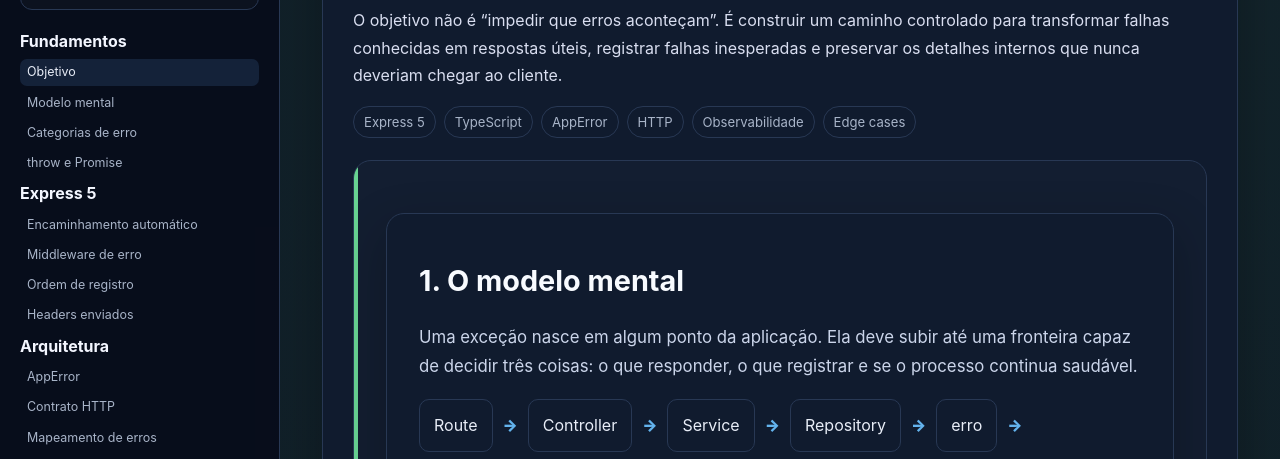
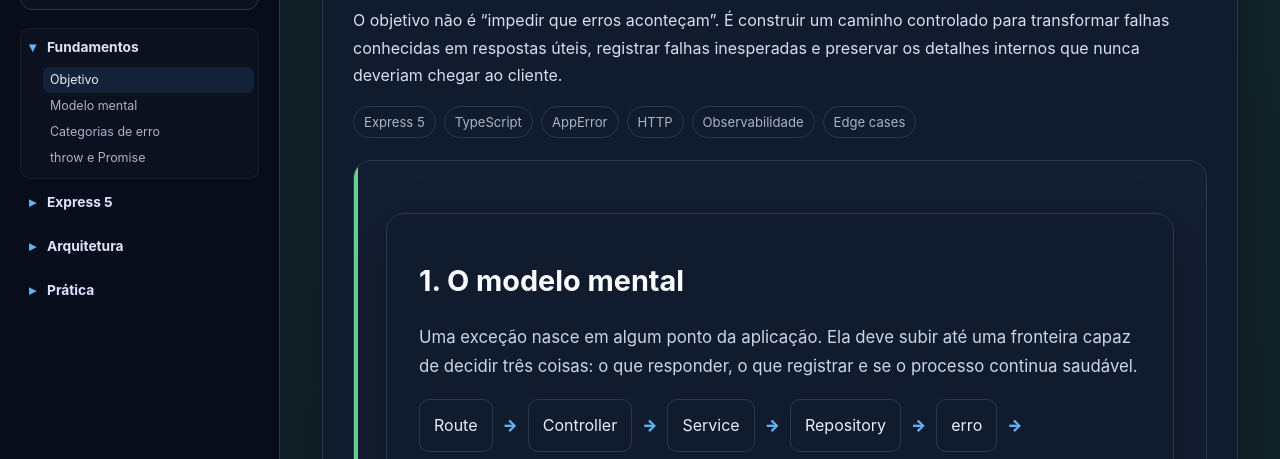
Before and after one commit to Bryan-OLima/CursoExpressTS, a plain HTML site: page fases/7/fase7.html in a window 1280 px wide. Shown: the part 282-741 px from the top of the page. Drawn offline with Linux system fonts and the light colour scheme.

Commit message:
fix: menu lateral da fase 7 vira grupos colapsáveis (padrão do site)
Causa real do "não respeita a UI do resto do site": o menu da fase 7
nunca tinha sido convertido para o padrão <details class="nav-group">
usado em todas as outras páginas. Era uma lista plana com <strong>
soltos como cabeçalho de grupo, sem colapsar, sem seta, sem
indentação — por isso destoava visualmente.

Envolvidos os 4 grupos existentes (Fundamentos, Express 5,
Arquitetura, Prática) em <details class="nav-group"><summary>...
</summary><div class="nav-links">...</div></details>, primeiro
grupo aberto por padrão, igual ao resto do site.

Nenhum link, href ou texto foi alterado — confirmado que os 19
links do menu continuam idênticos, na mesma ordem, antes e depois
da mudança. Testado visualmente: grupos colapsam/expandem
corretamente, zero erros de console.

```diff
--- a/fases/7/fase7.html
+++ b/fases/7/fase7.html
@@ -13,14 +13,18 @@
     <div class="brand"><div class="eyebrow">Express 5 + TypeScript</div><h1>Fase 7 · Erros</h1><p>Erros previsíveis para o cliente, informações úteis para quem opera a aplicação e nenhum vazamento acidental.</p></div>
     <div class="progress" aria-label="Progresso de leitura"><span id="progress"></span></div>
     <nav>
-      <strong>Fundamentos</strong>
+      <details class="nav-group" open><summary>Fundamentos</summary><div class="nav-links">
       <a href="#objetivo">Objetivo</a><a href="#modelo-mental">Modelo mental</a><a href="#categorias">Categorias de erro</a><a href="#throw">throw e Promise</a>
-      <strong>Express 5</strong>
+      </div></details>
+      <details class="nav-group"><summary>Express 5</summary><div class="nav-links">
       <a href="#encaminhamento">Encaminhamento automático</a><a href="#middleware">Middleware de erro</a><a href="#ordem">Ordem de registro</a><a href="#headers">Headers enviados</a>
-      <strong>Arquitetura</strong>
+      </div></details>
+      <details class="nav-group"><summary>Arquitetura</summary><div class="nav-links">
       <a href="#app-error">AppError</a><a href="#contrato">Contrato HTTP</a><a href="#mapeamento">Mapeamento de erros</a><a href="#seguranca">Ambientes e segurança</a><a href="#observabilidade">Logs e request ID</a>
-      <strong>Prática</strong>
+      </div></details>
+      <details class="nav-group"><summary>Prática</summary><div class="nav-links">
       <a href="#implementacao">Implementação completa</a><a href="#edge-cases">Edge cases</a><a href="#testes">Testes</a><a href="#mini-projeto">Mini projeto</a><a href="#checklist">Checklist</a><a href="#referencias">Referências</a>
+      </div></details>
     </nav>
   </aside>
   <main>
```
